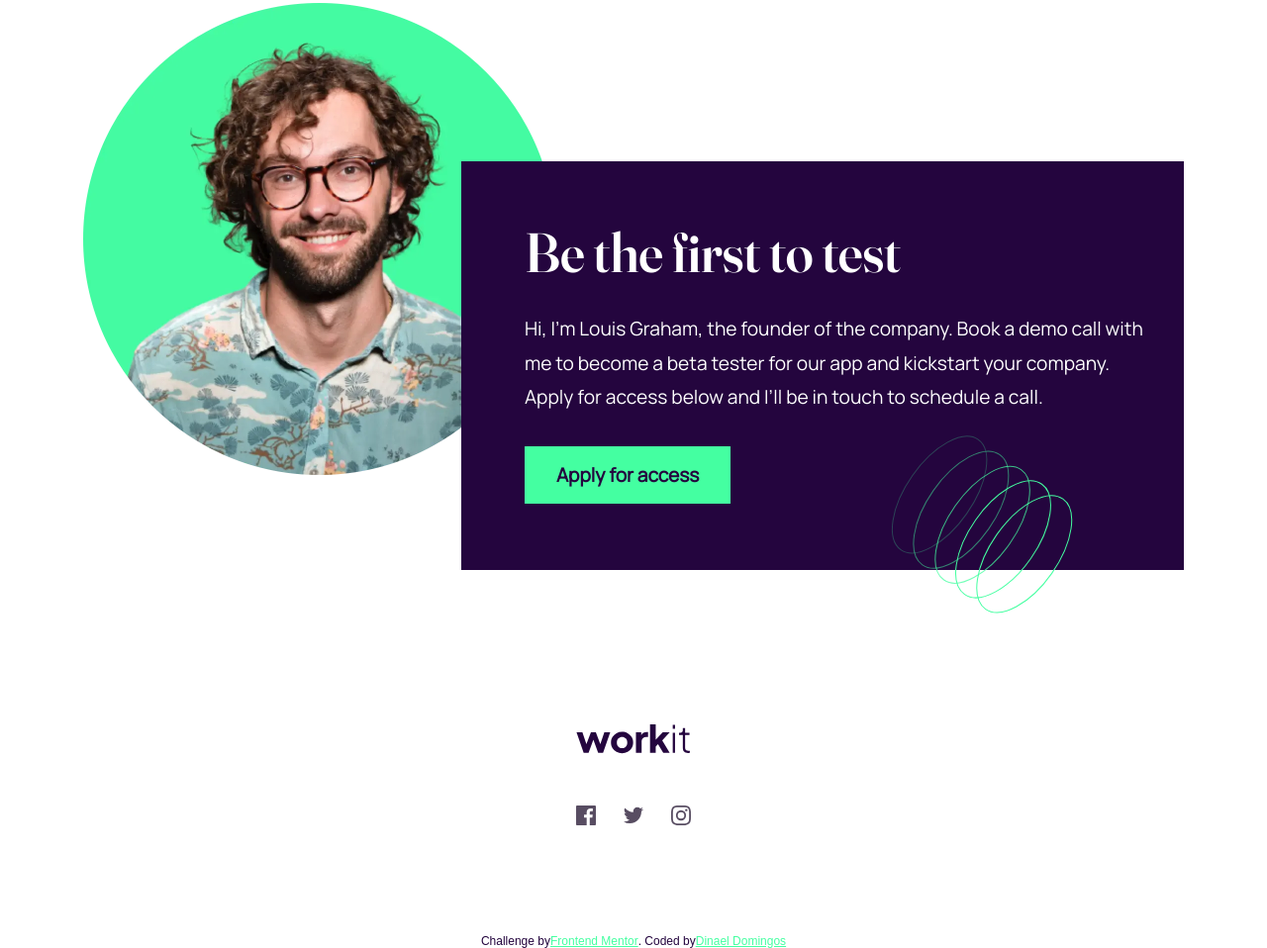
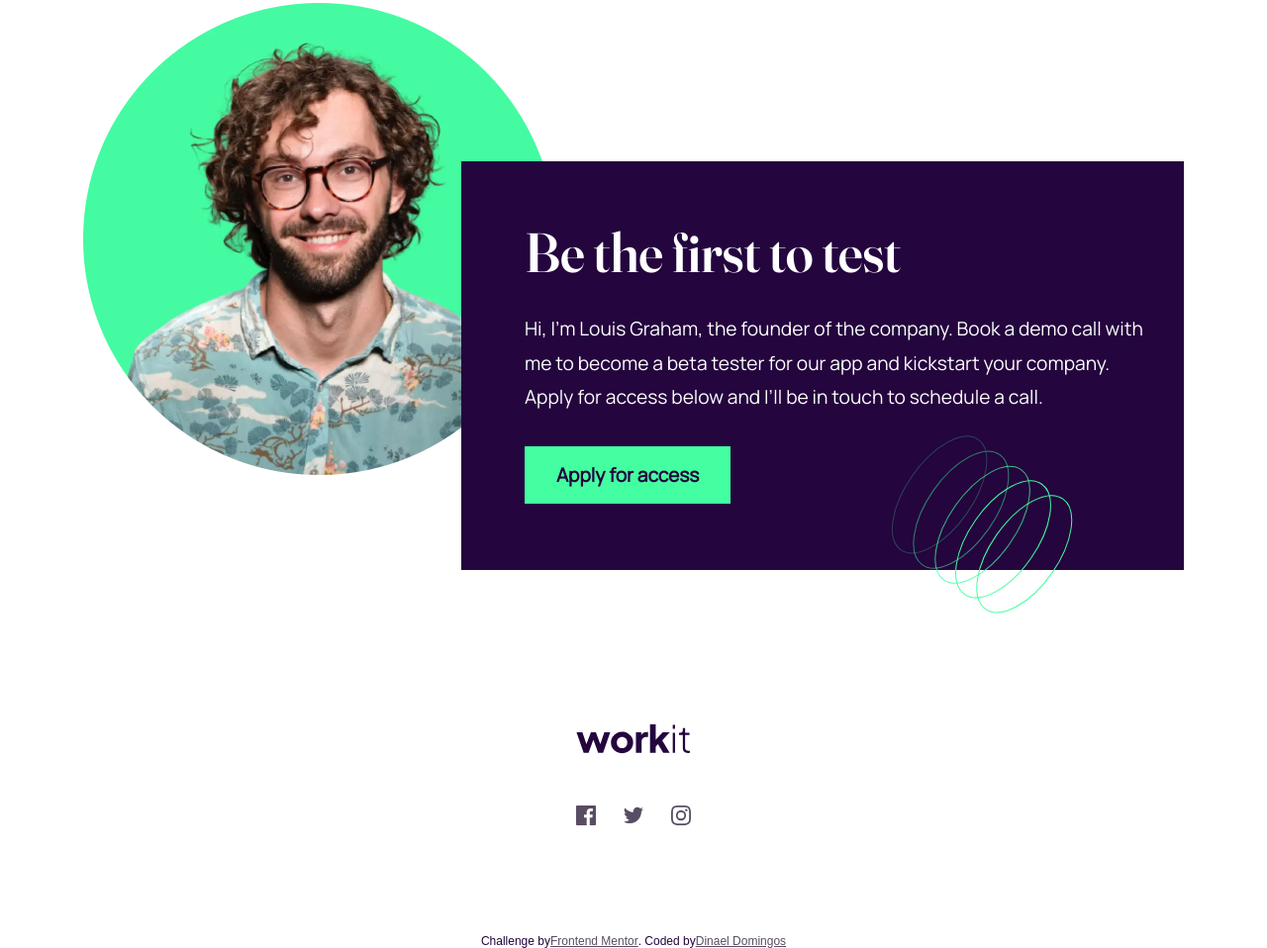
Before and after one commit to DinaelDomingos/projeto-workit-landing-page, a plain HTML site: page index.html in a window 1280 px wide. Shown: the part 1611-2569 px from the top of the page at 99% size. Drawn offline with Linux system fonts and the light colour scheme.

Commit message:
Atualização do rodapé

```diff
--- a/style-desktop.css
+++ b/style-desktop.css
@@ -226,5 +226,5 @@ body {
 }
 
 .attribution a {
-    color: var(--eucaplyptus);
+    color: var(--davysGrey);
 }
```
